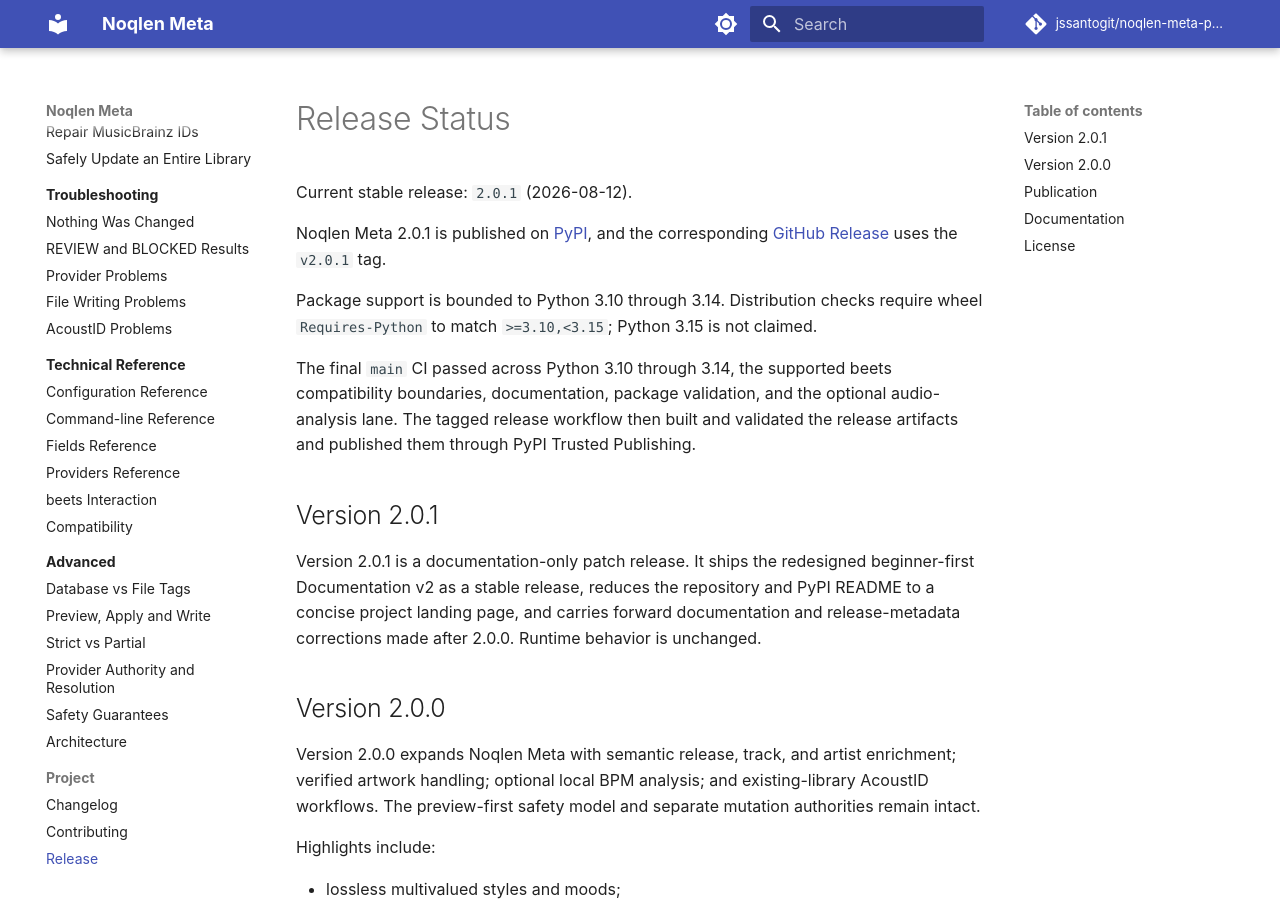
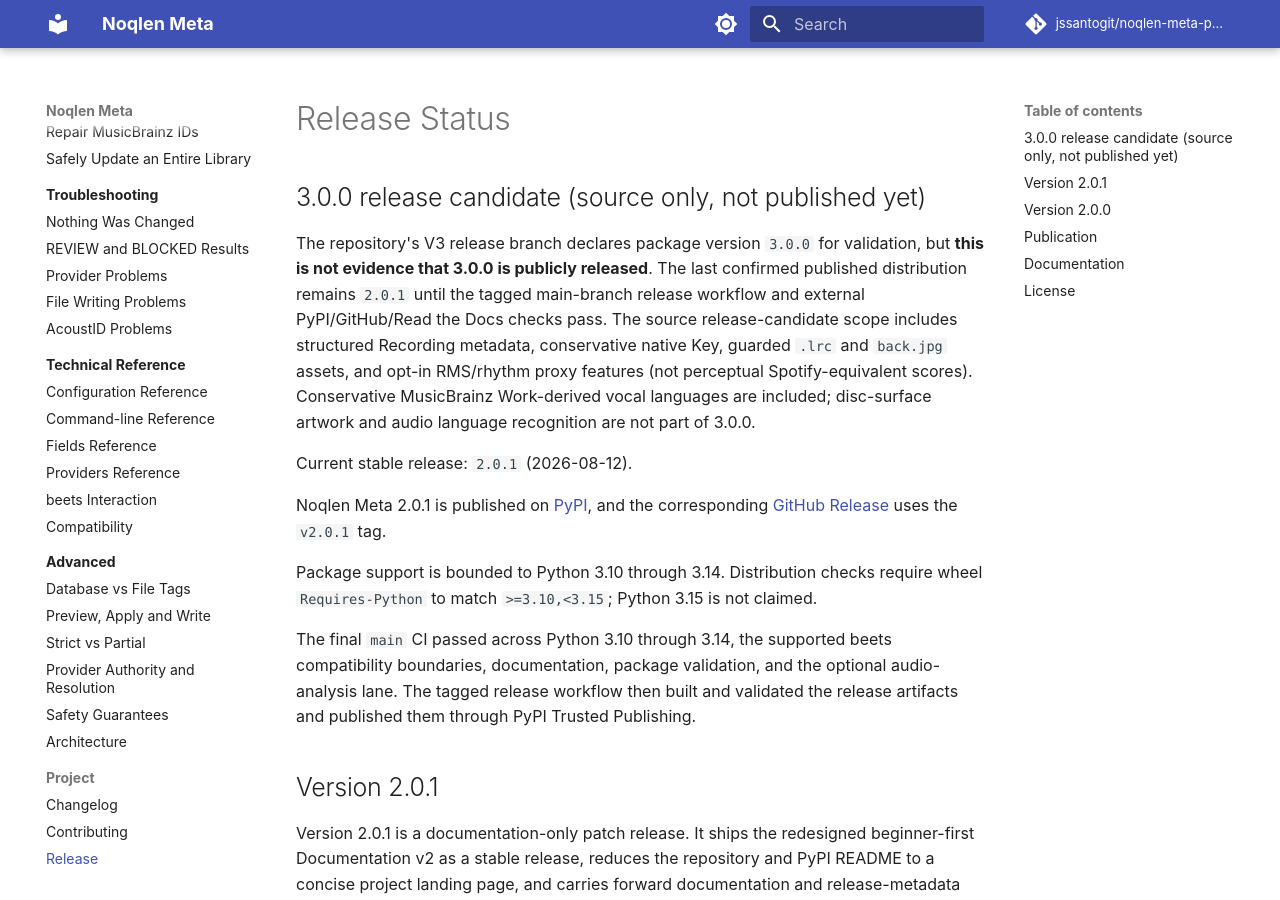
Before and after one commit to jssantogit/noqlen-meta-plugin, an MkDocs documentation site: the page built from site-docs/project/release.md, in a window 1280 px wide and 900 px high. Built offline with MkDocs 1.6.1 and Material for MkDocs 9.7.7, drawn with Linux system fonts in a browser that asks for light colours; comment, search, counter and statistics services are not loaded.

Commit message:
docs(v3): label 3.0.0 as source release candidate; keep published 2.0.1 accurate

```diff
--- a/site-docs/project/release.md
+++ b/site-docs/project/release.md
@@ -1,4 +1,16 @@
 # Release Status
+
+## 3.0.0 release candidate (source only, not published yet)
+
+The repository's V3 release branch declares package version `3.0.0` for
+validation, but **this is not evidence that 3.0.0 is publicly released**.
+The last confirmed published distribution remains `2.0.1` until the tagged
+main-branch release workflow and external PyPI/GitHub/Read the Docs checks pass.
+The source release-candidate scope includes structured Recording metadata,
+conservative native Key, guarded `.lrc` and `back.jpg` assets, and opt-in
+RMS/rhythm proxy features (not perceptual Spotify-equivalent scores).
+Conservative MusicBrainz Work-derived vocal languages are included; disc-surface
+artwork and audio language recognition are not part of 3.0.0.
 
 Current stable release: `2.0.1` (2026-08-12).
 
```
